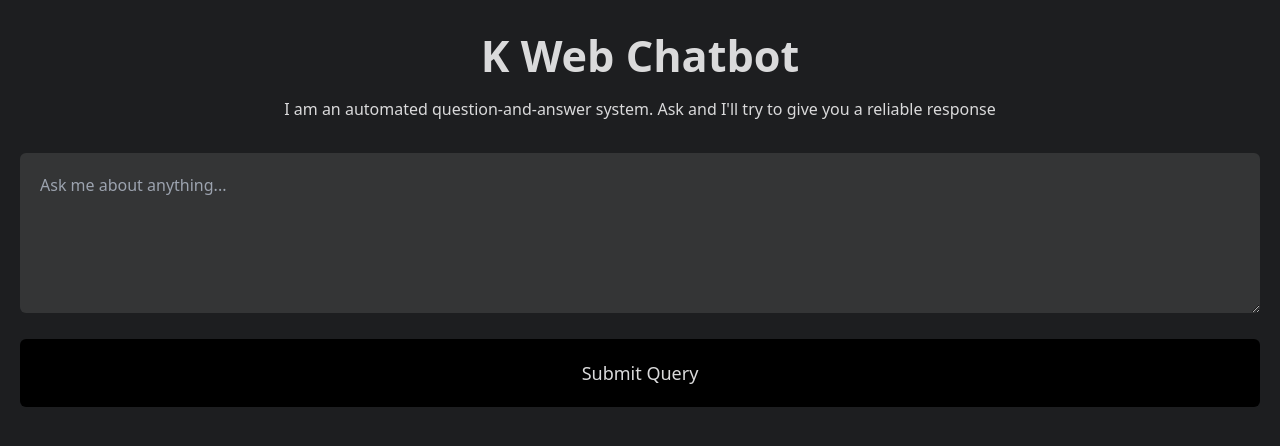
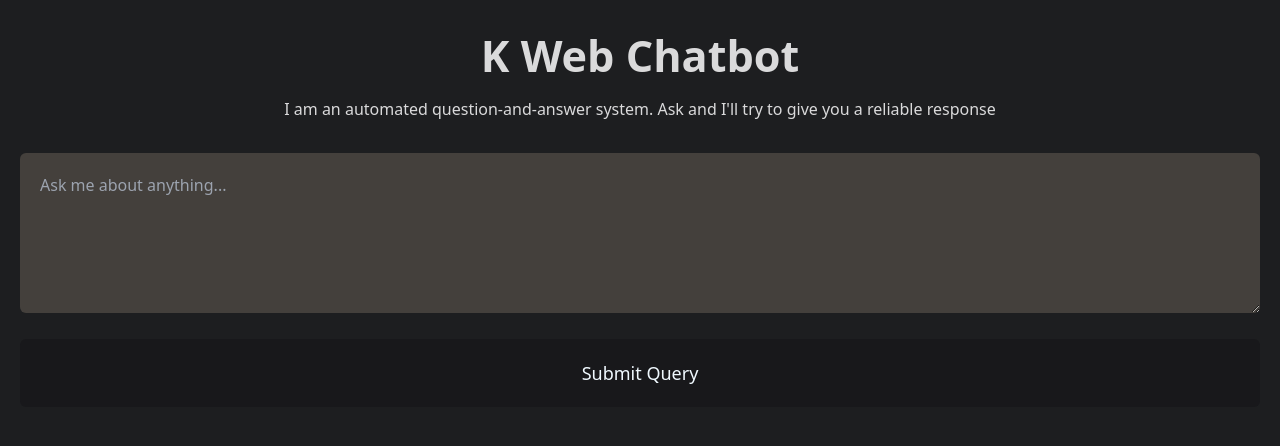
Before and after one commit to codeyabyab/k-web-chatbot, a React (Vite) app: page / in a window 1280 px wide. Shown: the top 446 px of the page. Built offline with nearby package versions, Linux system fonts and the light colour scheme; no server answers.

Commit message:
Update new form section to have improved colors

```diff
--- a/src/components/FormSection.jsx
+++ b/src/components/FormSection.jsx
@@ -8,13 +8,13 @@ function FormSection({ generateResponse }) {
       <div className="my-8">
         <textarea
           rows="5"
-          className="w-full rounded-md border-none p-5 text-base font-poppins outline-none bg-[#343536] text-[#DADADB] transition-all duration-500 focus:border-l-[5px] focus:border-t-[5px] focus:border-sky-400 focus:rounded-tl-none focus:rounded-tr-none focus:rounded-bl-none mb-5"
+          className="w-full rounded-md border-none p-5 text-base font-poppins outline-none bg-stone-700 text-sky-50 transition-all duration-500 focus:border-l-[5px] focus:border-t-[5px] focus:border-sky-500 focus:rounded-tl-none focus:rounded-tr-none focus:rounded-bl-none mb-5"
           placeholder="Ask me about anything..."
           value={newQuestion}
           onChange={(e) => setNewQuestion(e.target.value)}
         ></textarea>
         <button
-          className="w-full rounded-md bg-black text-[#DADADB] py-5 text-lg font-medium cursor-pointer transition-all duration-500 hover:border-l-[5px] hover:border-t-[5px] hover:border-sky-400 hover:rounded-tl-none hover:rounded-tr-none hover:rounded-bl-none"
+          className="w-full rounded-md bg-zinc-900 text-sky-50 py-5 text-lg font-medium cursor-pointer transition-all duration-500 hover:border-l-[5px] hover:border-t-[5px] hover:border-sky-500 hover:rounded-tl-none hover:rounded-tr-none hover:rounded-bl-none"
           onClick={() => generateResponse(newQuestion, setNewQuestion)}
         >
           Submit Query
```
